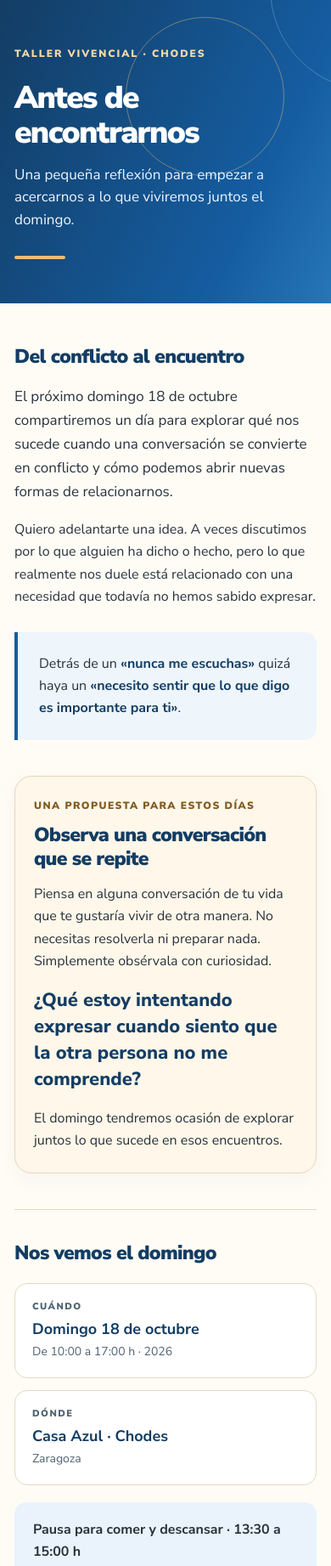
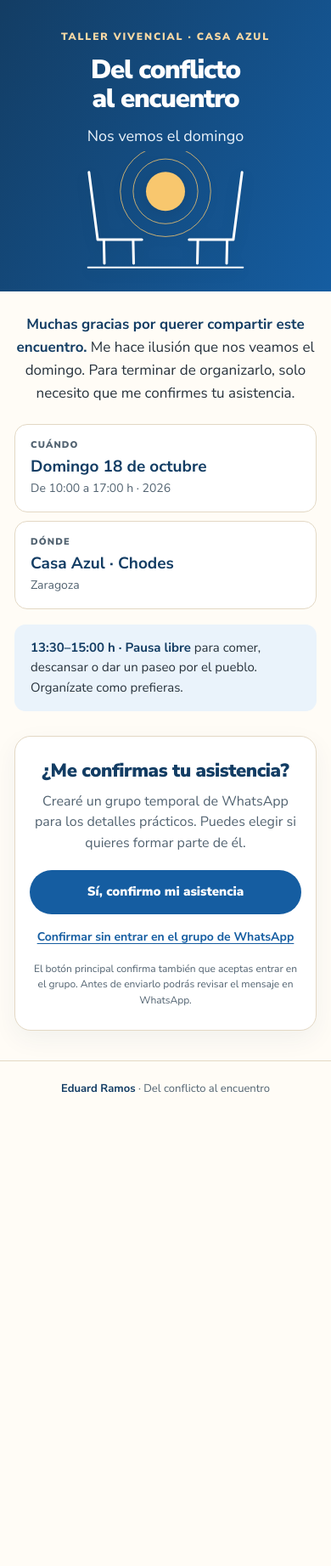
Before and after one commit to eduardramos/talleres, a plain HTML site: page confirmacion/index.html in a window 390 px wide. Shown: the top 1843 px of the page at 85% size. After the commit the page ends 1322 px from the top, so only its background shows below. Drawn offline with Linux system fonts and the light colour scheme.

Commit message:
Simplifica confirmación y recupera el logo original de sillas y sol

```diff
--- a/confirmacion/index.html
+++ b/confirmacion/index.html
@@ -1,133 +1,102 @@
-<!doctype html>
+<!DOCTYPE html>
 <html lang="es">
 <head>
 <meta charset="utf-8">
 <meta name="viewport" content="width=device-width, initial-scale=1, viewport-fit=cover">
 <meta name="theme-color" content="#155da1">
-  <meta name="description" content="Prepara tu encuentro y confirma tu asistencia al taller Del conflicto al encuentro. Domingo 18 de octubre de 2026, Casa Azul, Chodes.">
+<meta name="description" content="Confirma tu asistencia a Del conflicto al encuentro. Domingo 18 de octubre de 2026, Casa Azul, Chodes.">
 <meta property="og:type" content="website">
 <meta property="og:locale" content="es_ES">
-  <meta property="og:title" content="Antes de encontrarnos · Del conflicto al encuentro">
-  <meta property="og:description" content="Una pequeña reflexión, los detalles del domingo y la confirmación por WhatsApp.">
-  <title>Antes de encontrarnos · Del conflicto al encuentro</title>
+<meta property="og:title" content="Nos vemos el domingo · Del conflicto al encuentro">
+<meta property="og:description" content="18 de octubre · Casa Azul, Chodes · Confirma tu asistencia por WhatsApp.">
+<title>Nos vemos el domingo · Del conflicto al encuentro</title>
 <link rel="preconnect" href="https://fonts.googleapis.com">
 <link rel="preconnect" href="https://fonts.gstatic.com" crossorigin>
 <link href="https://fonts.googleapis.com/css2?family=Nunito+Sans:wght@400;500;600;700;800;900&display=swap" rel="stylesheet">
 <style>
-    :root{
-      --azul:#155da1;--azul-profundo:#133d64;--marfil:#fffcf6;
-      --tinta:#28333d;--suave:#526371;--oro:#e8bd79;
-      --linea:#e3d8c4;--pastilla:#eaf3fb;
-      --font:"Nunito Sans","Trebuchet MS",Arial,sans-serif;
-    }
-    *,*::before,*::after{box-sizing:border-box}
-    html{scroll-behavior:smooth}
-    body{margin:0;background:var(--marfil);color:var(--tinta);font:400 17px/1.65 var(--font);-webkit-font-smoothing:antialiased}
+:root{--azul:#155da1;--profundo:#133d64;--marfil:#fffcf6;--tinta:#28333d;--suave:#526371;--oro:#e8bd79;--linea:#e3d8c4;--font:"Nunito Sans","Trebuchet MS",Arial,sans-serif}
+*{box-sizing:border-box}
+html{background:var(--marfil)}
+body{margin:0;background:var(--marfil);color:var(--tinta);font:400 17px/1.55 var(--font);-webkit-font-smoothing:antialiased}
 a{color:inherit}
 a:focus-visible{outline:3px solid var(--oro);outline-offset:4px}
-    .container{width:min(100% - 42px,810px);margin:0 auto}
-    .hero{overflow:hidden;position:relative;isolation:isolate;color:#fff;background:linear-gradient(115deg,#133d64 0%,#155da1 74%,#2776b6 100%);padding:58px 0 65px}
-    .hero::before,.hero::after{content:"";position:absolute;z-index:-1;border:1px solid rgba(255,255,255,.22);border-radius:50%;width:min(62vw,410px);aspect-ratio:1;right:-95px;top:-135px}
-    .hero::after{width:min(48vw,320px);right:115px;top:20px;border-color:rgba(232,189,121,.46)}
-    .eyebrow{display:inline-block;color:#f7d8a4;font-size:12px;font-weight:900;letter-spacing:.16em;text-transform:uppercase}
-    .hero h1{max-width:720px;font-weight:900;font-size:clamp(37px,7vw,61px);line-height:1.09;letter-spacing:-.045em;margin:20px 0 17px}
-    .hero p{max-width:600px;margin:0;color:#edf5ff;font-size:clamp(17px,3vw,21px);line-height:1.55}
-    .gold-line{width:60px;height:4px;border-radius:10px;background:var(--oro);margin:29px 0 0}
-    main{padding:49px 0 61px}
-    section{margin-bottom:42px}
-    h2{font-size:clamp(23px,4.2vw,31px);line-height:1.25;letter-spacing:-.03em;color:var(--azul-profundo);margin:0 0 18px;font-weight:900}
-    p{margin:0 0 17px}
-    .lead{font-size:19px}
-    .example{margin:28px 0;background:#eef5fb;border-left:4px solid var(--azul);padding:24px 25px;border-radius:0 14px 14px 0}
-    .example p{margin:0}
-    .example strong{color:var(--azul-profundo)}
-    .reflection{position:relative;border:1px solid #e5d7bc;border-radius:20px;padding:30px;background:#fff7e9;box-shadow:0 8px 26px rgba(40,51,61,.035)}
-    .reflection .small{display:block;font-size:12px;font-weight:900;letter-spacing:.12em;color:#825b21;text-transform:uppercase;margin-bottom:10px}
-    .reflection h2{margin-bottom:13px}
-    .reflection .question{font-size:22px;font-weight:800;line-height:1.42;color:var(--azul-profundo);margin-bottom:16px}
-    .reflection p:last-child{margin-bottom:0}
-    .details{border-top:1px solid var(--linea);padding-top:37px}
-    .detail-grid{display:grid;grid-template-columns:1fr 1fr;gap:14px;margin:20px 0}
-    .detail{background:#fff;border:1px solid var(--linea);border-radius:15px;padding:18px 20px}
-    .detail .k{display:block;text-transform:uppercase;font-size:11px;font-weight:900;letter-spacing:.13em;color:var(--suave);margin-bottom:6px}
-    .detail strong{display:block;font-size:18px;line-height:1.3;color:var(--azul-profundo)}
-    .detail span:last-child{font-size:14px;color:var(--suave)}
-    .rest{background:var(--pastilla);padding:19px 22px;border-radius:14px}
-    .rest p:last-child{margin-bottom:0}
-    .confirm{padding:34px 27px 30px;border-radius:21px;color:#fff;background:linear-gradient(145deg,#133d64,#155da1);text-align:center;box-shadow:0 12px 33px rgba(19,61,100,.14)}
-    .confirm h2{color:#fff}
-    .confirm p{color:#eaf3fb;max-width:570px;margin-left:auto;margin-right:auto}
-    .button{display:inline-flex;align-items:center;justify-content:center;gap:9px;text-decoration:none;font-weight:900;font-size:16px;min-height:54px;line-height:1.25;border-radius:100px;padding:15px 24px;transition:transform .2s,box-shadow .2s}
-    .button:hover{transform:translateY(-2px);box-shadow:0 6px 17px rgba(0,0,0,.18)}
-    .button.primary{background:#fff;color:var(--azul-profundo);margin:12px auto 6px}
-    .button.secondary{border:1px solid rgba(255,255,255,.65);color:#fff;margin-top:9px;background:transparent;font-weight:700;font-size:14px}
-    .button svg{width:20px;height:20px;flex:none}
-    .footnote{display:block;font-size:13px;color:#eaf3fb;margin-top:18px;line-height:1.5}
-    footer{border-top:1px solid var(--linea);padding:26px 0 37px}
-    footer .container{display:flex;align-items:center;justify-content:space-between;gap:20px;flex-wrap:wrap;font-size:14px;color:var(--suave)}
-    footer strong{color:var(--azul-profundo)}
-    footer a{color:var(--azul);text-decoration-thickness:1px;text-underline-offset:4px}
-    @media(max-width:600px){body{font-size:16px}.container{width:min(100% - 34px,810px)}.hero{padding:49px 0 52px}.hero::before{right:-170px}.hero::after{right:55px}.detail-grid{grid-template-columns:1fr}.reflection{padding:25px 22px}.confirm{padding:29px 19px}.button{width:100%}.lead{font-size:17px}}
-    @media(prefers-reduced-motion:reduce){html{scroll-behavior:auto}.button{transition:none}}
+.container{width:min(100% - 42px,790px);margin:auto}
+header{background:linear-gradient(120deg,var(--profundo),var(--azul));color:white;overflow:hidden}
+.hero{display:grid;grid-template-columns:1.3fr 1fr;align-items:center;gap:20px;min-height:275px;padding:40px 0}
+.eyebrow{font-size:12px;letter-spacing:.15em;text-transform:uppercase;color:#f7d8a4;font-weight:900;margin:0 0 12px}
+h1{font-size:clamp(31px,5.5vw,51px);font-weight:900;line-height:1.1;letter-spacing:-.04em;margin:0 0 14px}
+.subheading{margin:0;font-size:20px;color:#eaf3fb}
+.chairs{width:100%;max-width:320px;justify-self:end;filter:drop-shadow(0 4px 8px rgba(0,0,0,.09))}
+main{padding:35px 0 50px}
+.intro{font-size:19px;line-height:1.58;text-align:center;margin:0 auto 23px;max-width:630px}
+.intro strong{color:var(--profundo)}
+.details{display:grid;grid-template-columns:1fr 1fr;gap:14px;margin:0 auto 18px}
+.detail{border:1px solid var(--linea);background:#fff;border-radius:15px;padding:18px 20px}
+.label{color:var(--suave);text-transform:uppercase;letter-spacing:.1em;font-size:11px;font-weight:900;display:block;margin:0 0 5px}
+.detail strong{display:block;color:var(--profundo);font-size:19px;line-height:1.32}
+.detail small{font-size:14px;color:var(--suave)}
+.break{border-radius:13px;padding:16px 19px;background:#eaf3fb;margin:0 0 29px;font-size:15px}
+.break strong{color:var(--profundo)}
+.confirm{background:#fff;border:1px solid var(--linea);border-radius:19px;padding:29px 25px;text-align:center;box-shadow:0 10px 30px rgba(19,61,100,.055)}
+.confirm h2{margin:0 0 9px;color:var(--profundo);font-size:clamp(22px,4vw,28px);line-height:1.3;letter-spacing:-.02em;font-weight:900}
+.confirm p{margin:0 auto 19px;max-width:560px;color:var(--suave)}
+.button{display:inline-flex;text-decoration:none;justify-content:center;align-items:center;min-height:52px;border-radius:999px;font-weight:900;padding:12px 25px;background:var(--azul);color:white;font-size:16px;max-width:100%;transition:background .2s,transform .2s}
+.button:hover{background:var(--profundo);transform:translateY(-1px)}
+.alt{display:block;color:var(--azul);font-size:14px;font-weight:700;text-underline-offset:3px;margin-top:16px}
+.note{font-size:12px!important;color:var(--suave)!important;margin:17px auto 0!important}
+footer{padding:22px 0 30px;border-top:1px solid var(--linea);color:var(--suave);font-size:13px;text-align:center}
+footer strong{color:var(--profundo)}
+@media(max-width:600px){
+  body{font-size:16px}
+  .container{width:min(100% - 34px,790px)}
+  .hero{grid-template-columns:1fr;gap:3px;padding:34px 0 20px;text-align:center}
+  .chairs{width:min(70%,230px);justify-self:center}
+  .subheading{font-size:18px}
+  main{padding:26px 0 35px}
+  .intro{font-size:17px}
+  .details{grid-template-columns:1fr;gap:10px}
+  .detail{padding:15px 18px}
+  .confirm{padding:26px 17px}
+  .button{width:100%;font-size:15px;padding:13px 10px}
+}
+@media(prefers-reduced-motion:reduce){.button{transition:none}}
 </style>
 </head>
 <body>
-  <header class="hero">
-    <div class="container">
-      <span class="eyebrow">Taller vivencial · Chodes</span>
-      <h1>Antes de encontrarnos</h1>
-      <p>Una pequeña reflexión para empezar a acercarnos a lo que viviremos juntos el domingo.</p>
-      <div class="gold-line" aria-hidden="true"></div>
+<header>
+  <div class="container hero">
+    <div>
+      <p class="eyebrow">Taller vivencial · Casa Azul</p>
+      <h1>Del conflicto<br>al encuentro</h1>
+      <p class="subheading">Nos vemos el domingo</p>
+    </div>
+    <svg aria-label="Dos sillas frente a un sol" class="chairs" role="img" viewBox="0 0 380 240">
+<circle cx="190" cy="78" fill="#f8c76e" r="38"></circle>
+<circle cx="190" cy="78" fill="none" r="63" stroke="#f8c76e" stroke-width="1.3"></circle>
+<circle cx="190" cy="78" fill="none" r="88" stroke="#f8c76e" stroke-width="1.3"></circle>
+<g fill="none" stroke="#fff" stroke-linecap="round" stroke-linejoin="round" stroke-width="5">
+<path d="M41 41 L58 172 L131 172 M144 172 H58 M70 172 L71 218 M127 172 L128 218"></path>
+<path d="M339 41 L322 172 L249 172 M236 172 H322 M310 172 L309 218 M253 172 L252 218"></path>
+<path d="M39 226 H341" stroke-width="3"></path>
+</g>
+</svg>
   </div>
 </header>
-
 <main class="container">
-    <section aria-labelledby="intro-title">
-      <h2 id="intro-title">Del conflicto al encuentro</h2>
-      <p class="lead">El próximo domingo 18 de octubre compartiremos un día para explorar qué nos sucede cuando una conversación se convierte en conflicto y cómo podemos abrir nuevas formas de relacionarnos.</p>
-      <p>Quiero adelantarte una idea. A veces discutimos por lo que alguien ha dicho o hecho, pero lo que realmente nos duele está relacionado con una necesidad que todavía no hemos sabido expresar.</p>
-      <div class="example">
-        <p>Detrás de un <strong>«nunca me escuchas»</strong> quizá haya un <strong>«necesito sentir que lo que digo es importante para ti»</strong>.</p>
-      </div>
+  <p class="intro"><strong>Muchas gracias por querer compartir este encuentro.</strong> Me hace ilusión que nos veamos el domingo. Para terminar de organizarlo, solo necesito que me confirmes tu asistencia.</p>
+  <section class="details" aria-label="Datos del taller">
+    <div class="detail"><span class="label">Cuándo</span><strong>Domingo 18 de octubre</strong><small>De 10:00 a 17:00 h · 2026</small></div>
+    <div class="detail"><span class="label">Dónde</span><strong>Casa Azul · Chodes</strong><small>Zaragoza</small></div>
   </section>
-
-    <section class="reflection" aria-labelledby="reflexion-title">
-      <span class="small">Una propuesta para estos días</span>
-      <h2 id="reflexion-title">Observa una conversación que se repite</h2>
-      <p>Piensa en alguna conversación de tu vida que te gustaría vivir de otra manera. No necesitas resolverla ni preparar nada. Simplemente obsérvala con curiosidad.</p>
-      <p class="question">¿Qué estoy intentando expresar cuando siento que la otra persona no me comprende?</p>
-      <p>El domingo tendremos ocasión de explorar juntos lo que sucede en esos encuentros.</p>
-    </section>
-
-    <section class="details" aria-labelledby="datos-title">
-      <h2 id="datos-title">Nos vemos el domingo</h2>
-      <div class="detail-grid">
-        <div class="detail"><span class="k">Cuándo</span><strong>Domingo 18 de octubre</strong><span>De 10:00 a 17:00 h · 2026</span></div>
-        <div class="detail"><span class="k">Dónde</span><strong>Casa Azul · Chodes</strong><span>Zaragoza</span></div>
-      </div>
-      <div class="rest">
-        <p><strong>Pausa para comer y descansar · 13:30 a 15:00 h</strong></p>
-        <p>Tendremos una hora y media libre para comer, descansar o, si te apetece, dar un paseo por el pueblo. Puedes organizarte a tu ritmo.</p>
-      </div>
-    </section>
-
-    <section class="confirm" id="confirmar" aria-labelledby="confirm-title">
-      <h2 id="confirm-title">¿Me confirmas que nos vemos?</h2>
-      <p>Para terminar de organizar el encuentro, te agradeceré que confirmes tu asistencia. Crearé un grupo temporal de WhatsApp únicamente para los detalles prácticos. Tú decides si quieres estar en él.</p>
-      <a class="button primary" href="https://wa.me/34605004011?text=Hola%20Eduard%2C%20confirmo%20mi%20asistencia%20al%20taller%20%C2%ABDel%20conflicto%20al%20encuentro%C2%BB%20del%20domingo%2018%20de%20octubre%20en%20Casa%20Azul%2C%20Chodes.%20Tambi%C3%A9n%20puedes%20incluirme%20en%20el%20grupo%20temporal%20de%20WhatsApp%20para%20los%20detalles%20pr%C3%A1cticos.%20%C2%A1Gracias!" target="_blank" rel="noopener noreferrer" aria-label="Confirmar asistencia y aceptar la invitación al grupo de WhatsApp">
-        <svg aria-hidden="true" viewBox="0 0 24 24" fill="none" stroke="currentColor" stroke-width="1.8" stroke-linecap="round" stroke-linejoin="round"><path d="M20 11.5a8 8 0 0 1-11.8 7.1L3 20l1.4-5.2A8 8 0 1 1 20 11.5Z"/><path d="M9.1 8.6c.1 2.1 2.2 4.3 4.3 4.8.5.1.9-.8 1.3-.7l2.1 1.1c.3.2-.1 1.5-.9 1.9-2.2 1.2-7.7-3.2-8-5.8-.1-.7.7-1.7 1.2-1.3Z"/></svg>
-        Confirmar y unirme al grupo
-      </a>
-      <div><a class="button secondary" href="https://wa.me/34605004011?text=Hola%20Eduard%2C%20confirmo%20mi%20asistencia%20al%20taller%20%C2%ABDel%20conflicto%20al%20encuentro%C2%BB%20del%20domingo%2018%20de%20octubre%20en%20Casa%20Azul%2C%20Chodes.%20Prefiero%20recibir%20los%20detalles%20pr%C3%A1cticos%20individualmente%20y%20no%20entrar%20en%20el%20grupo%20de%20WhatsApp.%20%C2%A1Gracias!" target="_blank" rel="noopener noreferrer">Confirmar sin entrar en el grupo</a></div>
-      <span class="footnote">Se abrirá WhatsApp con el mensaje preparado. Podrás revisarlo antes de enviarlo.</span>
+  <p class="break"><strong>13:30–15:00 h · Pausa libre</strong> para comer, descansar o dar un paseo por el pueblo. Organízate como prefieras.</p>
+  <section class="confirm" aria-label="Confirmación de asistencia">
+    <h2>¿Me confirmas tu asistencia?</h2>
+    <p>Crearé un grupo temporal de WhatsApp para los detalles prácticos. Puedes elegir si quieres formar parte de él.</p>
+    <a class="button" href="https://wa.me/34605004011?text=Hola%20Eduard%2C%20confirmo%20mi%20asistencia%20al%20taller%20%C2%ABDel%20conflicto%20al%20encuentro%C2%BB%20del%20domingo%2018%20de%20octubre.%20Puedes%20incluirme%20en%20el%20grupo%20temporal%20de%20WhatsApp%20para%20los%20detalles%20pr%C3%A1cticos.%20%C2%A1Gracias!" target="_blank" rel="noopener noreferrer">Sí, confirmo mi asistencia</a>
+    <a class="alt" href="https://wa.me/34605004011?text=Hola%20Eduard%2C%20confirmo%20mi%20asistencia%20al%20taller%20%C2%ABDel%20conflicto%20al%20encuentro%C2%BB%20del%20domingo%2018%20de%20octubre.%20Prefiero%20recibir%20los%20detalles%20pr%C3%A1cticos%20individualmente.%20%C2%A1Gracias!" target="_blank" rel="noopener noreferrer">Confirmar sin entrar en el grupo de WhatsApp</a>
+    <p class="note">El botón principal confirma también que aceptas entrar en el grupo. Antes de enviarlo podrás revisar el mensaje en WhatsApp.</p>
   </section>
 </main>
-
-  <footer>
-    <div class="container">
-      <span><strong>Eduard Ramos</strong> · Del conflicto al encuentro</span>
-      <a href="../">Volver a la página del taller</a>
-    </div>
-  </footer>
+<footer><div class="container"><strong>Eduard Ramos</strong> · Del conflicto al encuentro</div></footer>
 </body>
 </html>
```
Lines whose indentation alone changed are shown as unchanged.
